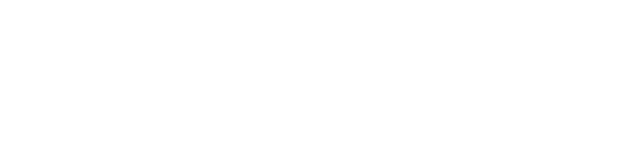
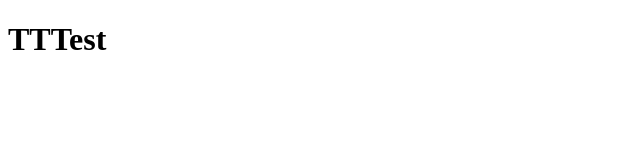
Before and after one commit to pwa-exp/pwa-exp.github.io, a plain HTML site: page index.html in a window 1280 px wide. Shown: the whole page, without its empty margins (0-640 px from the left). Drawn offline with Linux system fonts and the light colour scheme.

Commit message:
test index.html

```diff
--- a/index.html
+++ b/index.html
@@ -5,6 +5,6 @@
     <title>Tttest</title>
 </head>
 <body>
-
+    <h1>TTTest</h1>
 </body>
 </html>
```
